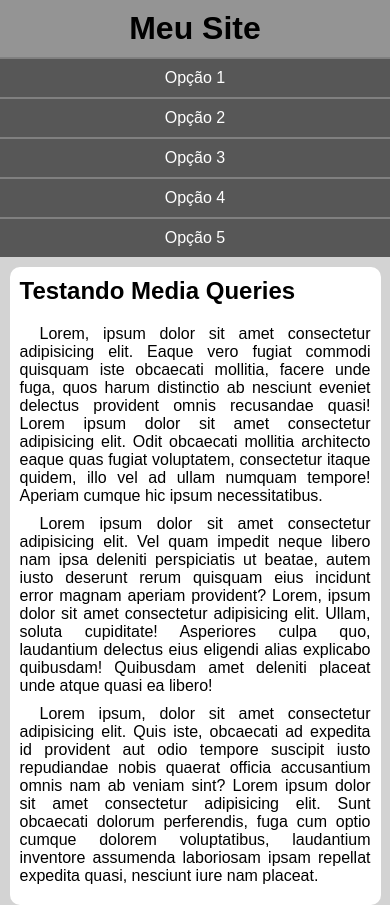
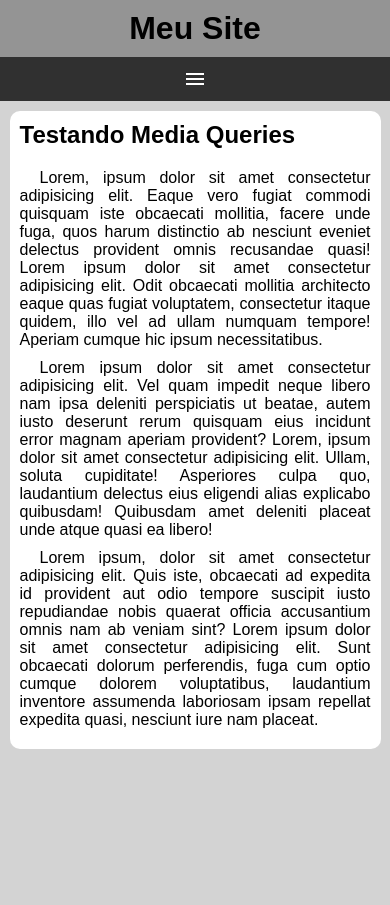
Before and after one commit to Mateus333/media-query, a plain HTML site: page mq005/index.html in a window 390 px wide. After the commit the page ends 844 px from the top, so only its background shows below. Drawn offline with nearby package versions, Linux system fonts and the light colour scheme.

Commit message:
exercicio 26 de media query

```diff
--- a/mq005/estilos/style.css
+++ b/mq005/estilos/style.css
@@ -20,8 +20,22 @@ header > h1 {
     text-align: center;
 }
 
+span#burguer {
+    background-color: rgb(48, 48, 48);
+    color: white;
+    display: block;
+    text-align: center;
+    padding: 10px;
+    cursor: pointer;
+}
+
+span#burguer:hover {
+    background-color: white;
+    color: black;
+}
+
 menu {
-    display: block;
+    display: none;
 }
 
 menu > ul {
--- a/mq005/index.html
+++ b/mq005/index.html
@@ -4,12 +4,14 @@
     <meta charset="UTF-8">
     <meta name="viewport" content="width=device-width, initial-scale=1.0">
     <title>Media Query</title>
+    <link href="https://fonts.googleapis.com/css2?family=Material+Symbols+Outlined" rel="stylesheet"/>
     <link rel="stylesheet" href="estilos/style.css">
 </head>
 <body>
     <header>
         <h1>Meu Site</h1>
-        <menu>
+        <span id="burguer" class="material-symbols-outlined" onclick="clickMenu()">menu</span>
+        <menu id="itens">
             <ul>
                 <li><a href="#">Opção 1</a></li>
                 <li><a href="#">Opção 2</a></li>
@@ -29,5 +31,14 @@
             <p>Lorem ipsum, dolor sit amet consectetur adipisicing elit. Quis iste, obcaecati ad expedita id provident aut odio tempore suscipit iusto repudiandae nobis quaerat officia accusantium omnis nam ab veniam sint? Lorem ipsum dolor sit amet consectetur adipisicing elit. Sunt obcaecati dolorum perferendis, fuga cum optio cumque dolorem voluptatibus, laudantium inventore assumenda laboriosam ipsam repellat expedita quasi, nesciunt iure nam placeat.</p>
         </article>
     </main>
+    <script>
+        function clickMenu() {
+            if (itens.style.display == 'block') {
+                itens.style.display = 'none'
+            } else {
+                itens.style.display = 'block'
+            }
+        }
+    </script>
 </body>
 </html>
```
